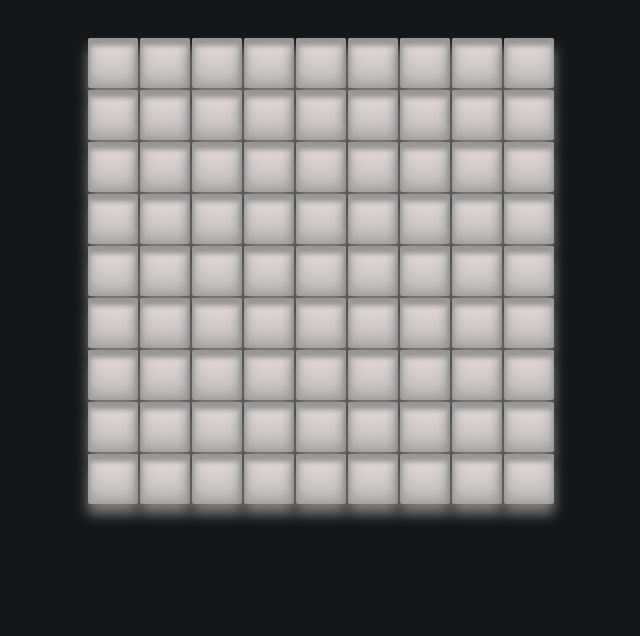
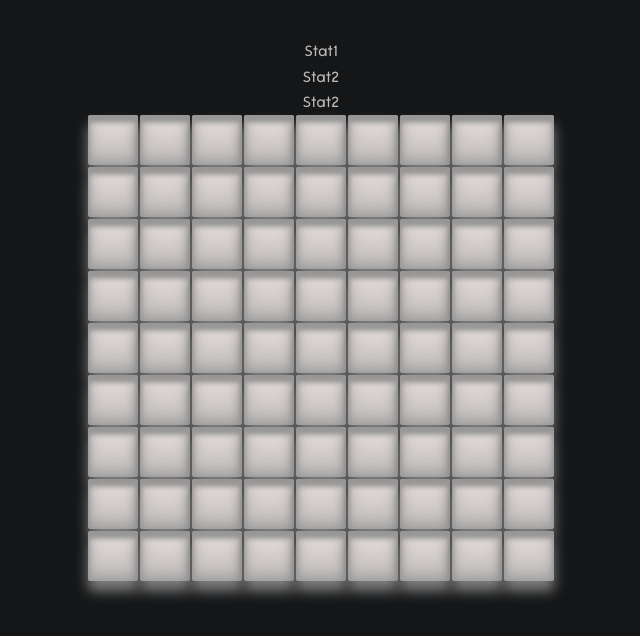
Before and after one commit to keddisa/minesweeper, a React (Create React App) app: page / in a window 1280 px wide. Shown: the top 636 px of the page, without its empty margins (327-967 px from the left). Built offline with nearby package versions, Linux system fonts and the light colour scheme.

Commit message:
add stats display component

```diff
--- a/src/App.js
+++ b/src/App.js
@@ -1,12 +1,12 @@
 import React from 'react'
 
 import './App.css'
-import { MineField } from './components'
+import { Game } from './containers'
 
 const App = () => {
   return (
     <div className="App">
-      <MineField />
+      <Game />
     </div>
   );
 }
--- /dev/null
+++ b/src/components/StatsDisplay.js
@@ -0,0 +1,11 @@
+import React from 'react'
+
+const StatsDisplay = () => {
+    return(<div className="stats-display">
+        <div>Stat1</div>
+        <div>Stat2</div>
+        <div>Stat2</div>
+    </div>)
+}
+
+export default StatsDisplay
--- a/src/components/index.js
+++ b/src/components/index.js
@@ -1,7 +1,9 @@
 import MineField from './MineField'
 import Cell from './Cell'
+import StatsDisplay from './StatsDisplay'
 
 export {
     MineField,
-    Cell
+    Cell,
+    StatsDisplay
 }
--- /dev/null
+++ b/src/containers/Game.js
@@ -0,0 +1,12 @@
+import React from 'react'
+
+import { MineField, StatsDisplay } from '../components'
+
+const Game = () => {
+    return(<>
+        <StatsDisplay />
+        <MineField />
+    </>)
+}
+
+export default Game
--- /dev/null
+++ b/src/containers/index.js
@@ -0,0 +1,5 @@
+import Game from './Game'
+
+export {
+    Game
+}
```
